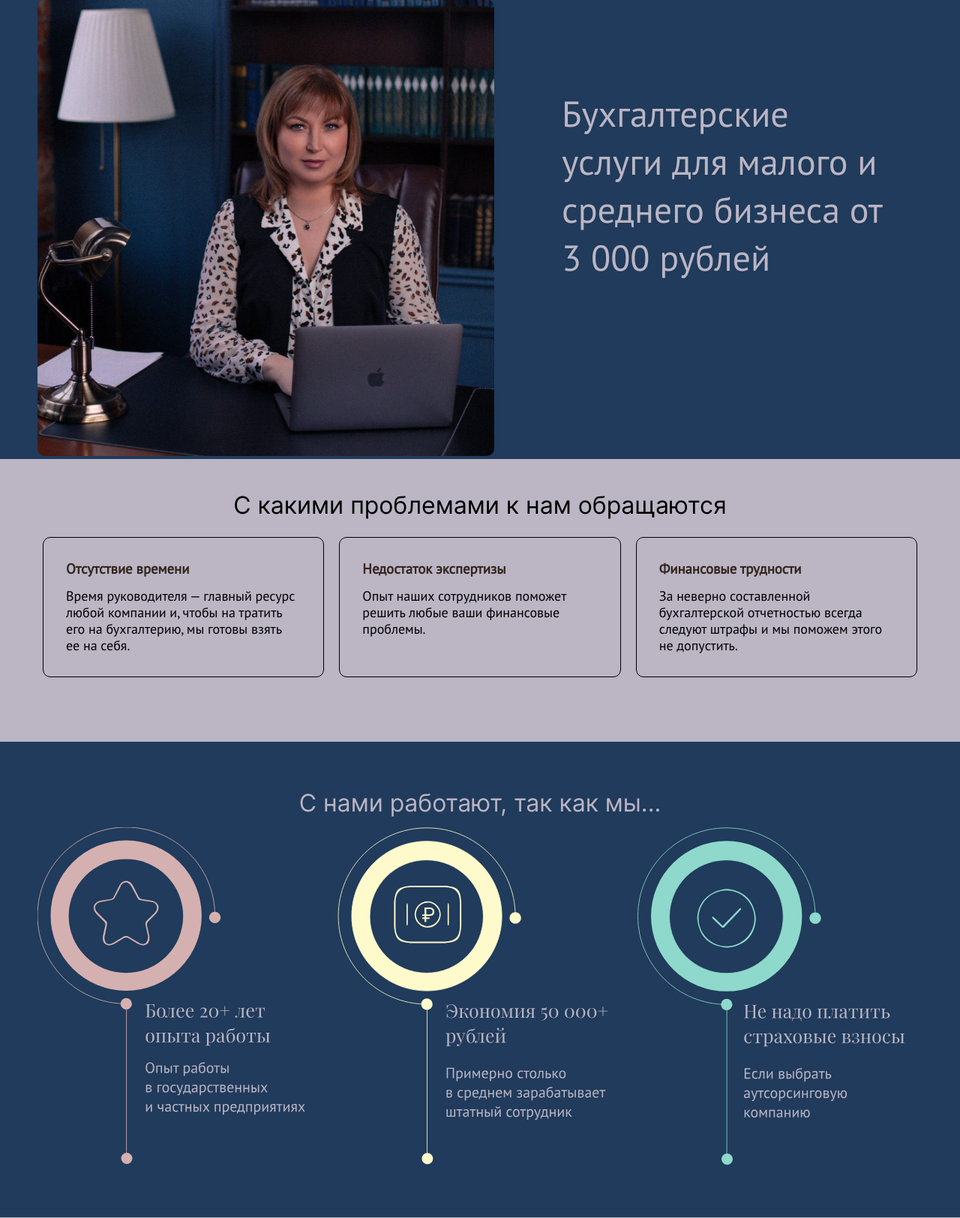
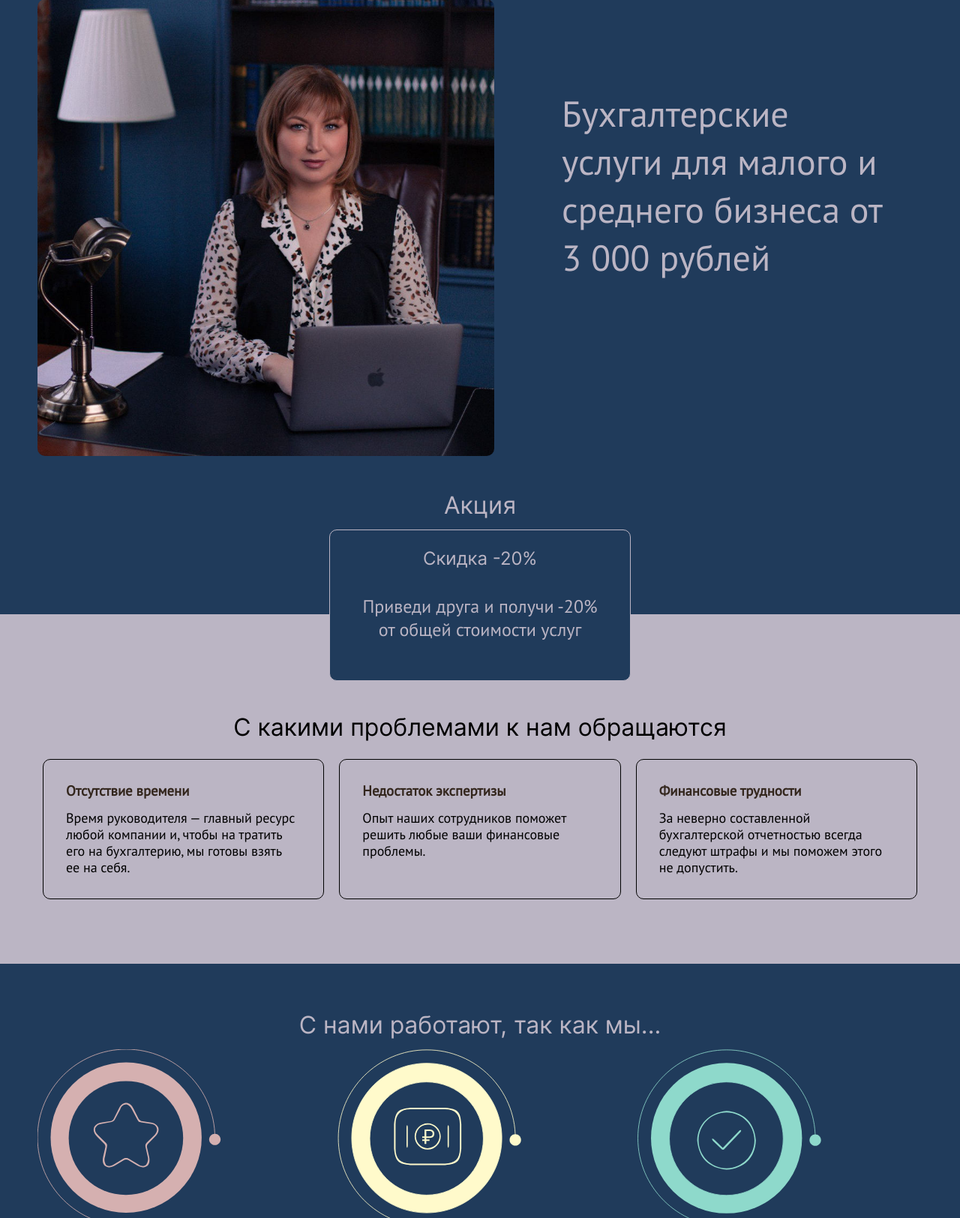
Before and after one commit to ruslan2570/BuhCompany59, a PHP site: page / in a window 1280 px wide. Shown: the part 151-1775 px from the top of the page at 75% size. Run offline with PHP 8.4, Linux system fonts and the light colour scheme.

Commit message:
Акции

```diff
--- a/css/style.css
+++ b/css/style.css
@@ -326,13 +255,59 @@ svg {
     color: #3f313f;
     padding-left: 179px
 }
+
 .centerTablestyle {
     margin: 0px auto;
-color:rgb(167, 161, 161);
+    color: rgb(167, 161, 161);
     font-size: 16px;
 }
 
-
+.action_container {
+    display: flex;
+    flex-direction: column;
+    justify-content: center;
+    align-items: center;
+    background: linear-gradient(to bottom,
+            #203B5B 0%,
+            #203B5B 70%,
+            #BBB5C4 70%,
+            #BBB5C4 100%);
+
+}
+
+.action_card>h3 {
+    font-family: 'Inter';
+    font-style: normal;
+    font-weight: 400;
+    font-size: 24px;
+    line-height: 36px;
+    color: #BBB5C4;
+    text-align: center;
+    padding-top: 20px;
+}
+
+.action_card>p {
+    font-family: 'PT Sans';
+    font-style: normal;
+    font-weight: 400;
+    font-size: 24px;
+    line-height: 31px;
+    display: flex;
+    align-items: center;
+    text-align: center;
+    color: #BBB5C4;
+    padding: 30px;
+
+}
+
+.action_card {
+    background: #203B5B;
+    border: 1px solid #BBB5C4;
+    border-radius: 10px;
+    width: 400px;
+    height: 200px;
+
+}
 
 .actions {
     font-family: 'PT Sans';
@@ -961,7 +936,7 @@ h2 {
     color: black;
 }
 
-.dark_header {
+.dark-header {
     color: #BBB5C4;
 }
 
--- a/index.html
+++ b/index.html
@@ -82,6 +82,15 @@
     </div>
 </section>
 
+<section class="action_container">
+    <h2 class="dark-header">Акция</h2>
+    <div class="action_card">
+        <h3>Скидка -20%</h3>
+        <p>Приведи друга и получи -20% от общей стоимости услуг</p>
+    </div>
+</section>
+
+
 <section class="problems">
     <h2 class="light-header">С какими проблемами к нам обращаются</h2>
 
@@ -128,7 +137,7 @@
 </section>
 
 <section class="advant">
-    <h2 class="dark_header">С нами работают, так как мы...</h2>
+    <h2 class="dark-header">С нами работают, так как мы...</h2>
     <div class="advant-images">
         <img src="img/advant-1.svg">
         <img src="img/advant-2.svg">
@@ -217,7 +226,7 @@
 </section>
 
 <section>
-    <h2 class="dark_header">Наши отзывы</h2>
+    <h2 class="dark-header">Наши отзывы</h2>
 
     <div class="slideshow-wrapper">
 
```
Also changed, not shown: other parts of css/style.css (+10 -81 lines). Lines whose indentation alone changed are shown as unchanged.
